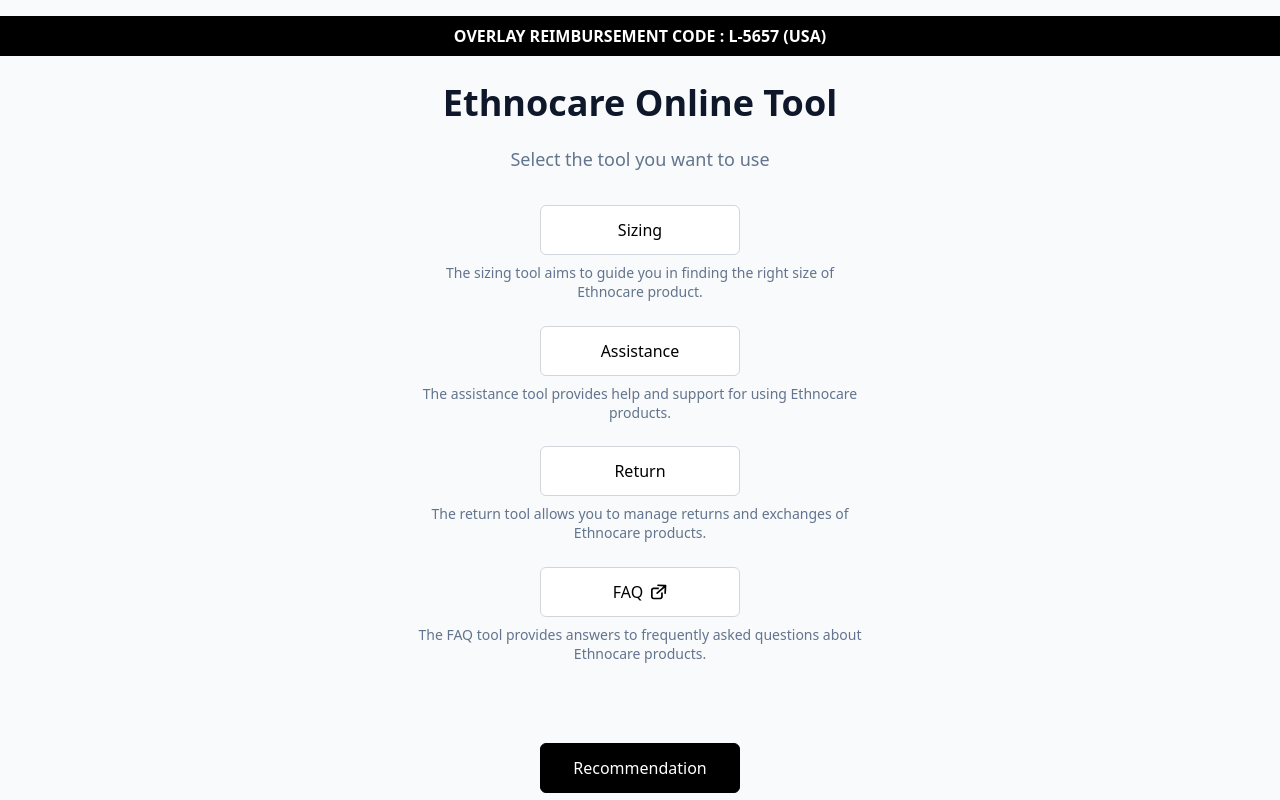
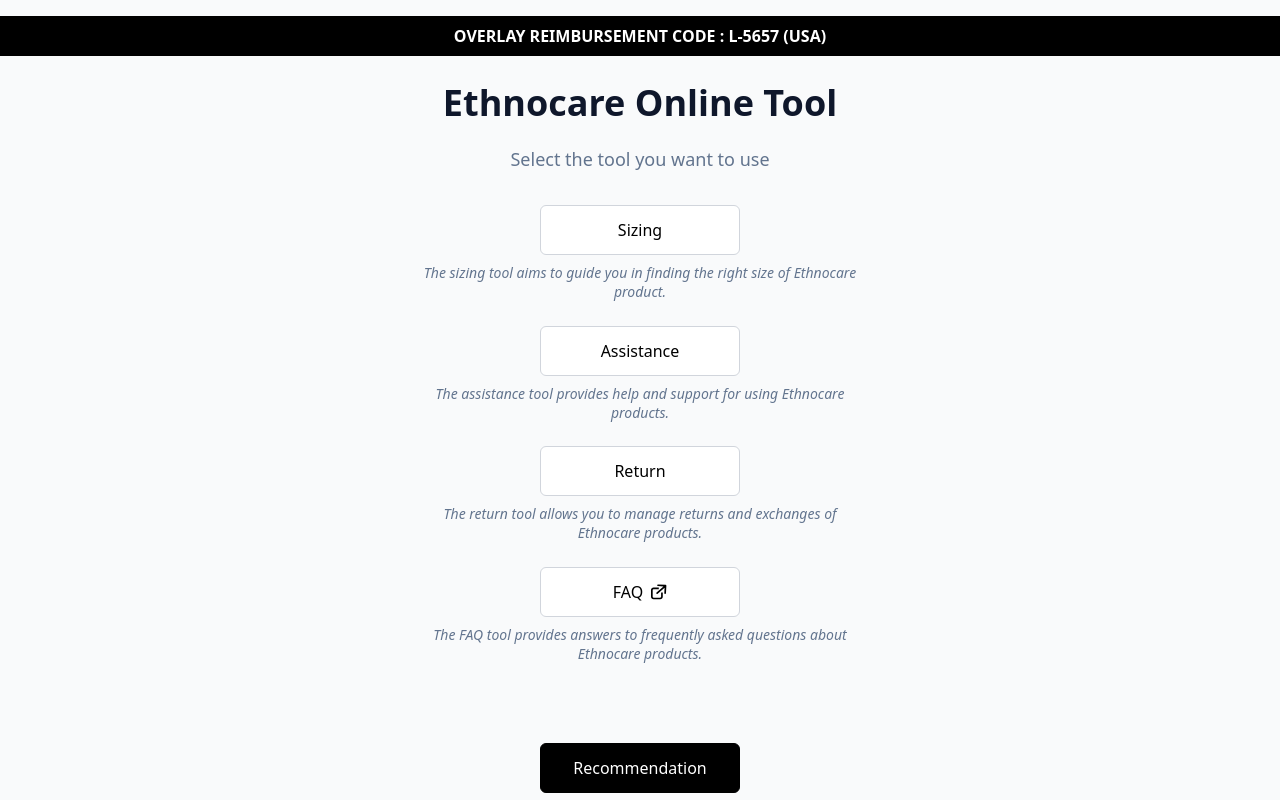
Before and after one commit to EthnoDev/ethnocare-online-tool, a React (Vite) app: page / in a window 1280 px wide. Shown: the top 800 px of the page. Built offline with nearby package versions, Linux system fonts and the light colour scheme.

Commit message:
small edits

```diff
--- a/src/components/SelectableOption.jsx
+++ b/src/components/SelectableOption.jsx
@@ -37,7 +37,7 @@ export default function SelectableOption({
       </button>
 
       {description ? (
-        <p className="mt-2 text-center text-sm text-slate-500 leading-snug">
+        <p className="mt-2 text-center text-sm text-slate-500 leading-snug italic">
           {description}
         </p>
       ) : null}
--- a/src/pages/sizing/underlay/SiliconeSelection.jsx
+++ b/src/pages/sizing/underlay/SiliconeSelection.jsx
@@ -64,13 +64,13 @@ export default function SiliconeSelection() {
         <div className="mt-10 flex flex-row items-center justify-center gap-4 ">
           <SelectableOption
             label={t("siliconeUnderlaySizing.option1")}
-            selected={selected === "standard"}
+            selected={selected === "yes-silicone"}
             onClick={() => handleSelect("yes-silicone")}
           />
 
           <SelectableOption
             label={t("siliconeUnderlaySizing.option2")}
-            selected={selected === "distal"}
+            selected={selected === "no-silicone"}
             onClick={() => handleSelect("no-silicone")}
           />
         </div>
```
